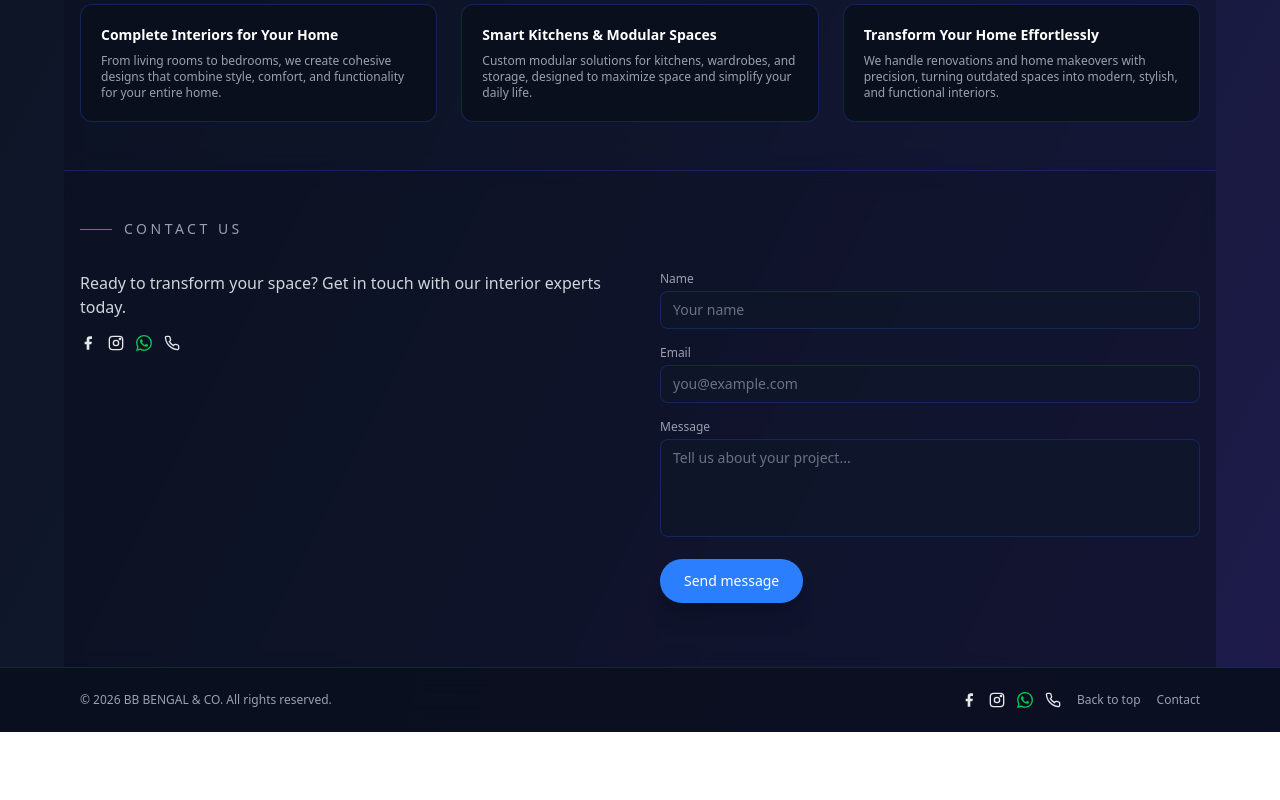
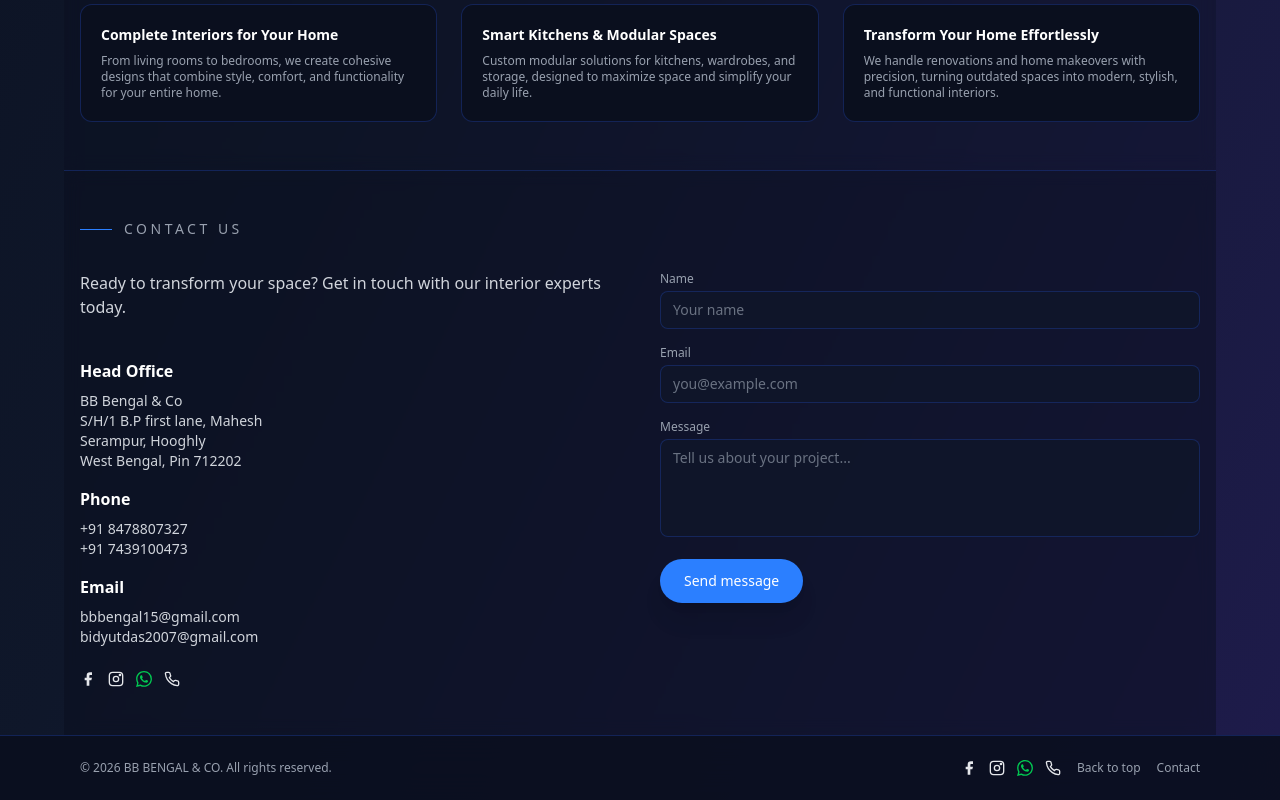
Before and after one commit to Rudraparbat/landingpage, a React (Vite) app: page / in a window 1280 px wide. Shown: the part 1829-2629 px from the top of the page. Before the commit the page ends 2561 px from the top, so only its background shows below. Built offline with nearby package versions, Linux system fonts and the light colour scheme.

Commit message:
Updated contact us

```diff
--- a/src/components/Contact.jsx
+++ b/src/components/Contact.jsx
@@ -20,8 +20,31 @@ const Contact = () => {
     <section id="contact" className="max-w-6xl mx-auto px-4 py-10 md:py-12 border-t border-blue-200/70 dark:border-blue-900/50 bg-white/60 dark:bg-[#0a0f1e]/50 backdrop-blur-sm">
       <SectionTitle label="Contact us" />
       <div className="mt-8 grid md:grid-cols-2 gap-10">
-        <div className="space-y-4 text-sm md:text-base text-slate-700 dark:text-gray-300">
+        <div className="space-y-6 text-sm md:text-base text-slate-700 dark:text-gray-300">
           <p>Ready to transform your space? Get in touch with our interior experts today.</p>
+
+          <div className="space-y-4 pt-4">
+            <div>
+              <h3 className="font-semibold text-slate-900 dark:text-white mb-2">Head Office</h3>
+              <p className="text-sm">BB Bengal & Co</p>
+              <p className="text-sm">S/H/1 B.P first lane, Mahesh</p>
+              <p className="text-sm">Serampur, Hooghly</p>
+              <p className="text-sm">West Bengal, Pin 712202</p>
+            </div>
+
+            <div>
+              <h3 className="font-semibold text-slate-900 dark:text-white mb-2">Phone</h3>
+              <p className="text-sm"><a href="tel:+918478807327" className="hover:text-blue-600 dark:hover:text-blue-400 transition">+91 8478807327</a></p>
+              <p className="text-sm"><a href="tel:+917439100473" className="hover:text-blue-600 dark:hover:text-blue-400 transition">+91 7439100473</a></p>
+            </div>
+
+            <div>
+              <h3 className="font-semibold text-slate-900 dark:text-white mb-2">Email</h3>
+              <p className="text-sm"><a href="mailto:bbbengal15@gmail.com" className="hover:text-blue-600 dark:hover:text-blue-400 transition">bbbengal15@gmail.com</a></p>
+              <p className="text-sm"><a href="mailto:bidyutdas2007@gmail.com" className="hover:text-blue-600 dark:hover:text-blue-400 transition">bidyutdas2007@gmail.com</a></p>
+            </div>
+          </div>
+
           <SocialBar />
         </div>
         <form className="space-y-4" onSubmit={handleContactSubmit}>
```
